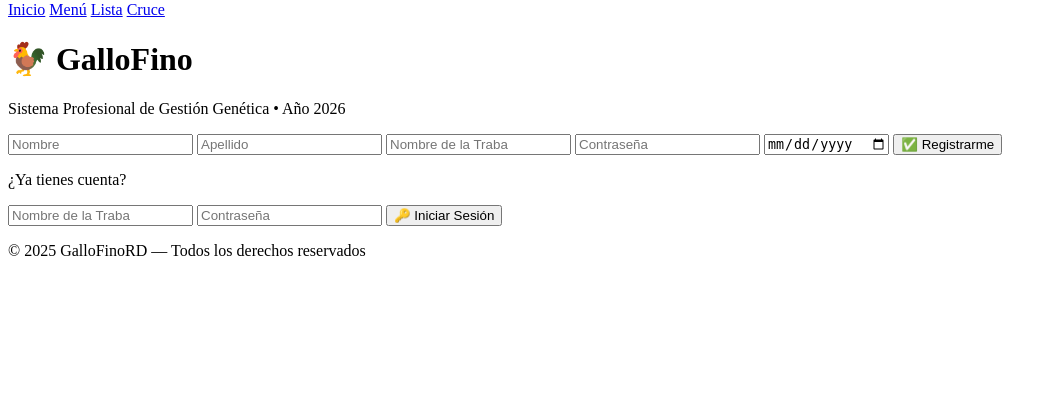
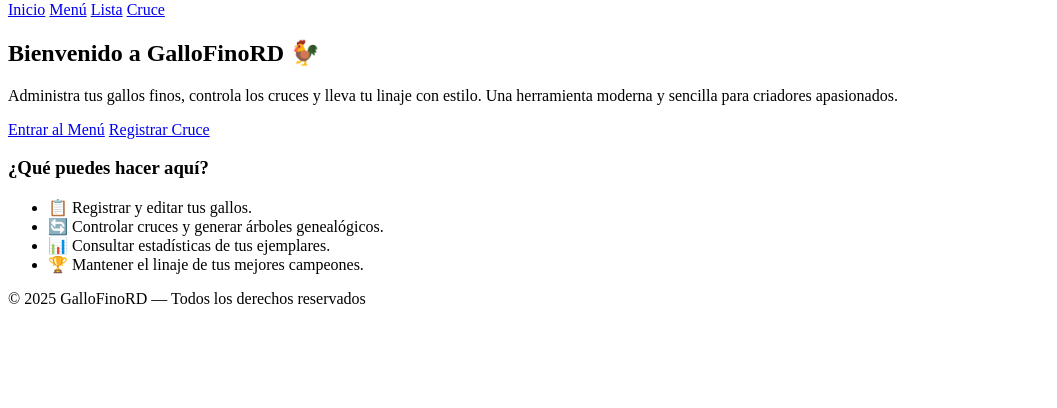
Before and after one commit to danny437/GalloFinoRD, a Flask app: page / in a window 1280 px wide. Shown: the part 392-800 px from the top of the page, without its empty margins (0-1057 px from the left). Run offline with Flask 3, Linux system fonts and the light colour scheme.

Commit message:
Update inicio.html

```diff
--- a/templates/inicio.html
+++ b/templates/inicio.html
@@ -1,35 +1,28 @@
 {% extends "base.html" %}
 
-{% block title %}GalloFino - Inicio{% endblock %}
-
-{% block background %}
-  <canvas id="bg"></canvas>
-{% endblock %}
-
-{% block scripts %}
-<script src="{{ url_for('static', filename='particles.js') }}"></script>
-{% endblock %}
+{% block title %}Inicio | GalloFinoRD{% endblock %}
 
 {% block content %}
-<div class="form-container">
-  <h1>🐓 GalloFino</h1>
-  <p class="subtitle">Sistema Profesional de Gestión Genética • Año 2026</p>
+<section class="hero">
+  <h2>Bienvenido a <span class="marca">GalloFinoRD</span> 🐓</h2>
+  <p class="descripcion">
+    Administra tus gallos finos, controla los cruces y lleva tu linaje con estilo.
+    Una herramienta moderna y sencilla para criadores apasionados.
+  </p>
 
-  <form method="POST" action="{{ url_for('registrar_traba') }}">
-    <input type="text" name="nombre" required placeholder="Nombre">
-    <input type="text" name="apellido" required placeholder="Apellido">
-    <input type="text" name="traba" required placeholder="Nombre de la Traba">
-    <input type="password" name="contraseña" required placeholder="Contraseña">
-    <input type="date" name="fecha" value="{{ fecha_actual }}">
-    <button type="submit">✅ Registrarme</button>
-  </form>
+  <div class="botones-inicio">
+    <a href="{{ url_for('menu') }}" class="btn btn-principal">Entrar al Menú</a>
+    <a href="{{ url_for('cruce_inbreeding') }}" class="btn btn-secundario">Registrar Cruce</a>
+  </div>
+</section>
 
-  <p class="separador-login">¿Ya tienes cuenta?</p>
-
-  <form method="POST" action="{{ url_for('iniciar_sesion') }}">
-    <input type="text" name="traba" required placeholder="Nombre de la Traba">
-    <input type="password" name="contraseña" required placeholder="Contraseña">
-    <button type="submit" class="btn-secondary">🔑 Iniciar Sesión</button>
-  </form>
-</div>
+<section class="info">
+  <h3>¿Qué puedes hacer aquí?</h3>
+  <ul>
+    <li>📋 Registrar y editar tus gallos.</li>
+    <li>🔄 Controlar cruces y generar árboles genealógicos.</li>
+    <li>📊 Consultar estadísticas de tus ejemplares.</li>
+    <li>🏆 Mantener el linaje de tus mejores campeones.</li>
+  </ul>
+</section>
 {% endblock %}
```
